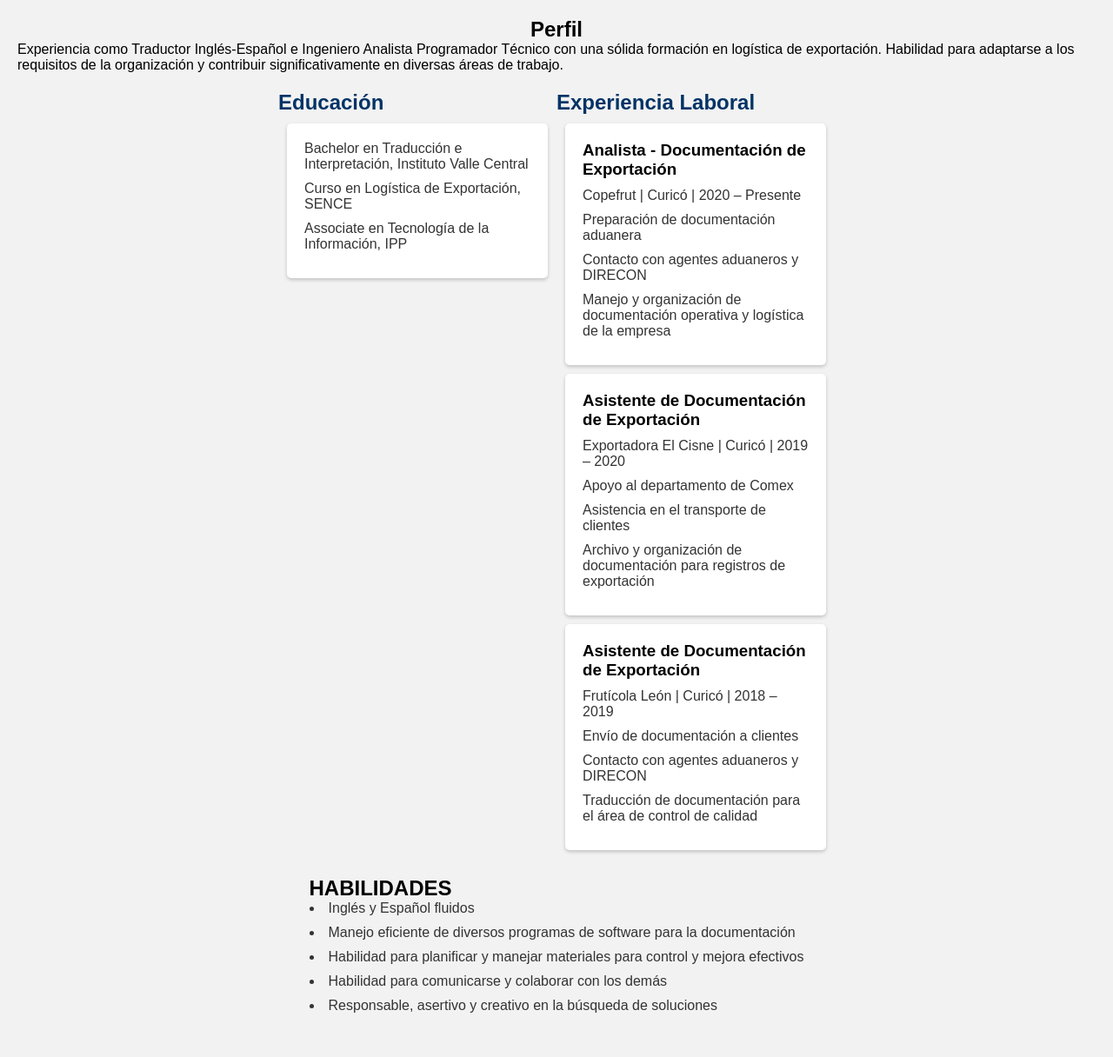
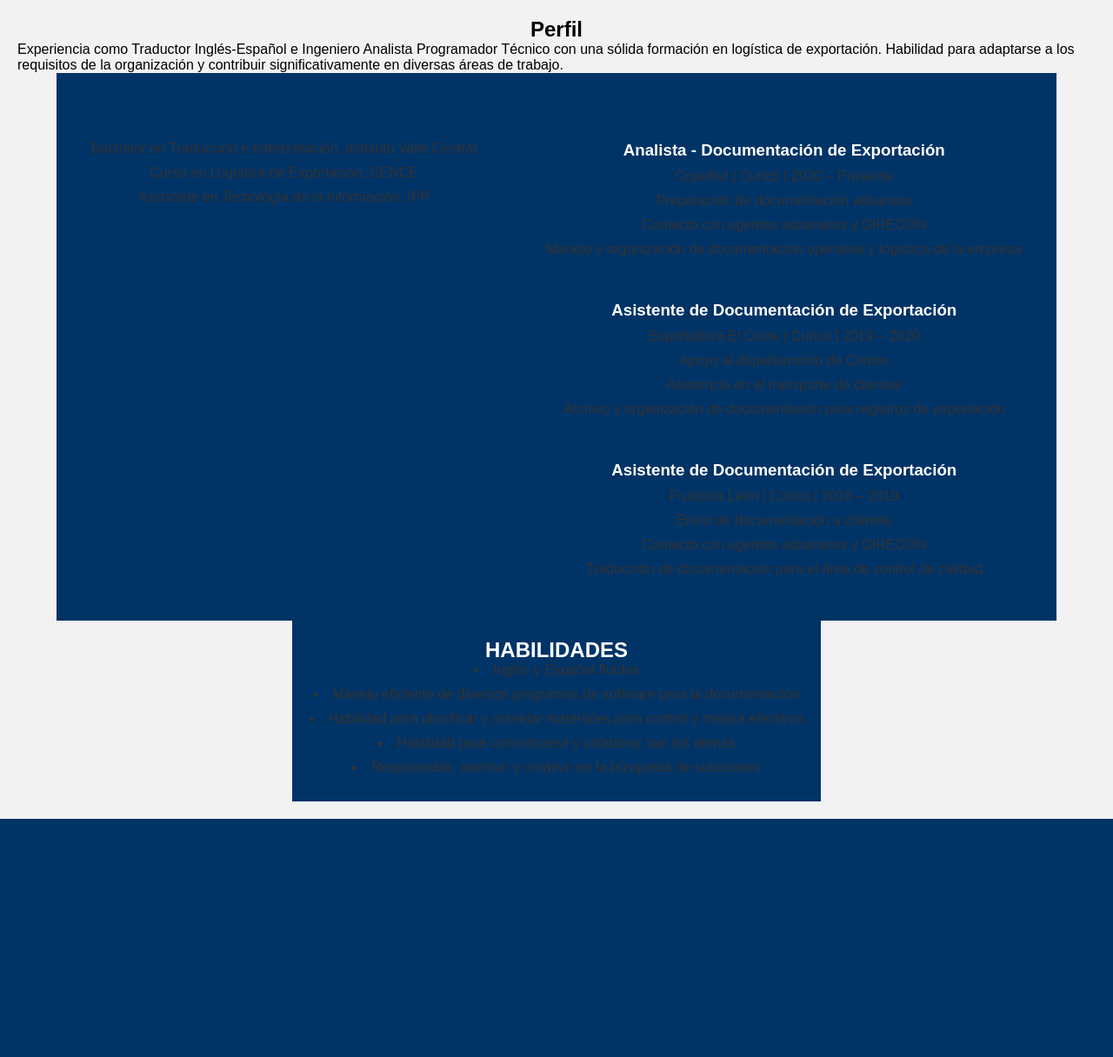
Before and after one commit to Malfaroarevalo/Malfaland, a PHP site: page / in a window 1280 px wide. Shown: the part 118-1334 px from the top of the page at 87% size. After the commit the page ends 1060 px from the top, so only its background shows below. Run offline with PHP 8.4, Linux system fonts and the light colour scheme.

Commit message:
update css 7

```diff
--- a/style.css
+++ b/style.css
@@ -34,12 +34,10 @@ body {
 }
 
 .card {
-  background-color: #fff;
-  border-radius: 5px;
-  box-shadow: 0 2px 4px 0 rgba(0, 0, 0, 0.2);
-  margin: 10px;
+  background-color: #003366;
+  color: #fff;
+  text-align: center;
   padding: 20px;
-  width: 300px;
 }
 
 .card h2 {
@@ -55,6 +53,9 @@ body {
 
 /* Skills styles */
 .skills {
+  background-color: #003366;
+  color: #fff;
+  text-align: center;
   padding: 20px;
 }
 
@@ -80,7 +81,10 @@ body {
 
 /* Education styles */
 .education {
-  margin-top: 20px;
+  background-color: #003366;
+  color: #fff;
+  text-align: center;
+  padding: 20px;
 }
 
 .education h2 {
@@ -105,7 +109,10 @@ body {
 
 /* Work experience styles */
 .work {
-  margin-top: 20px;
+    background-color: #003366;
+  color: #fff;
+  text-align: center;
+  padding: 20px;
 }
 
 .work h2 {
```
